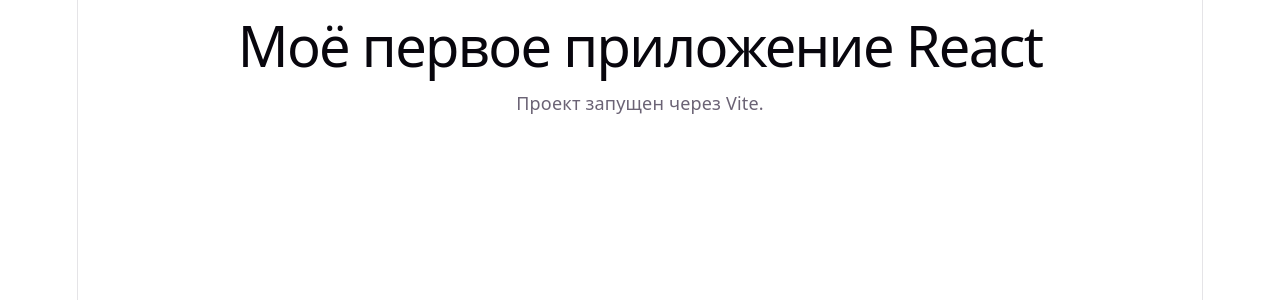
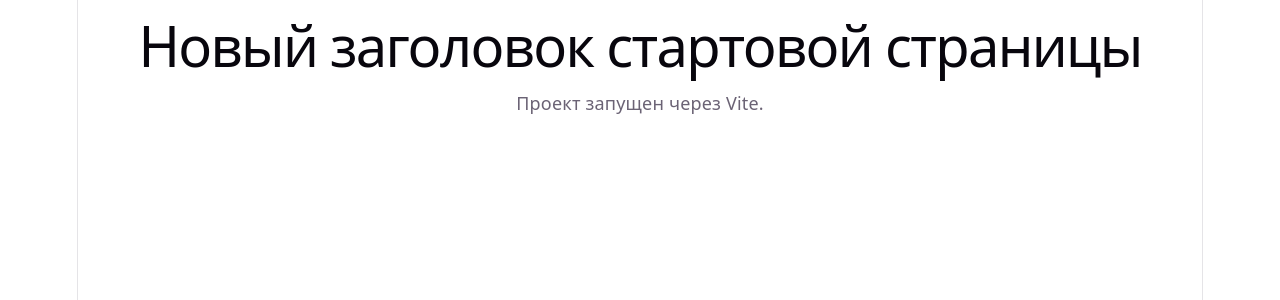
Before and after one commit to alina-balysh-new/react-homeworks, a React (Vite) app: page / in a window 1280 px wide. Shown: the top 300 px of the page. Built offline with nearby package versions, Linux system fonts and the light colour scheme.

Commit message:
feat: change header

```diff
--- a/src/App.jsx
+++ b/src/App.jsx
@@ -9,7 +9,7 @@ function App() {
 
   return (
     <main>
-      <h1>Моё первое приложение React</h1>
+      <h1>Новый заголовок стартовой страницы</h1>
       <p>Проект запущен через Vite.</p>
     </main>
   )
```
